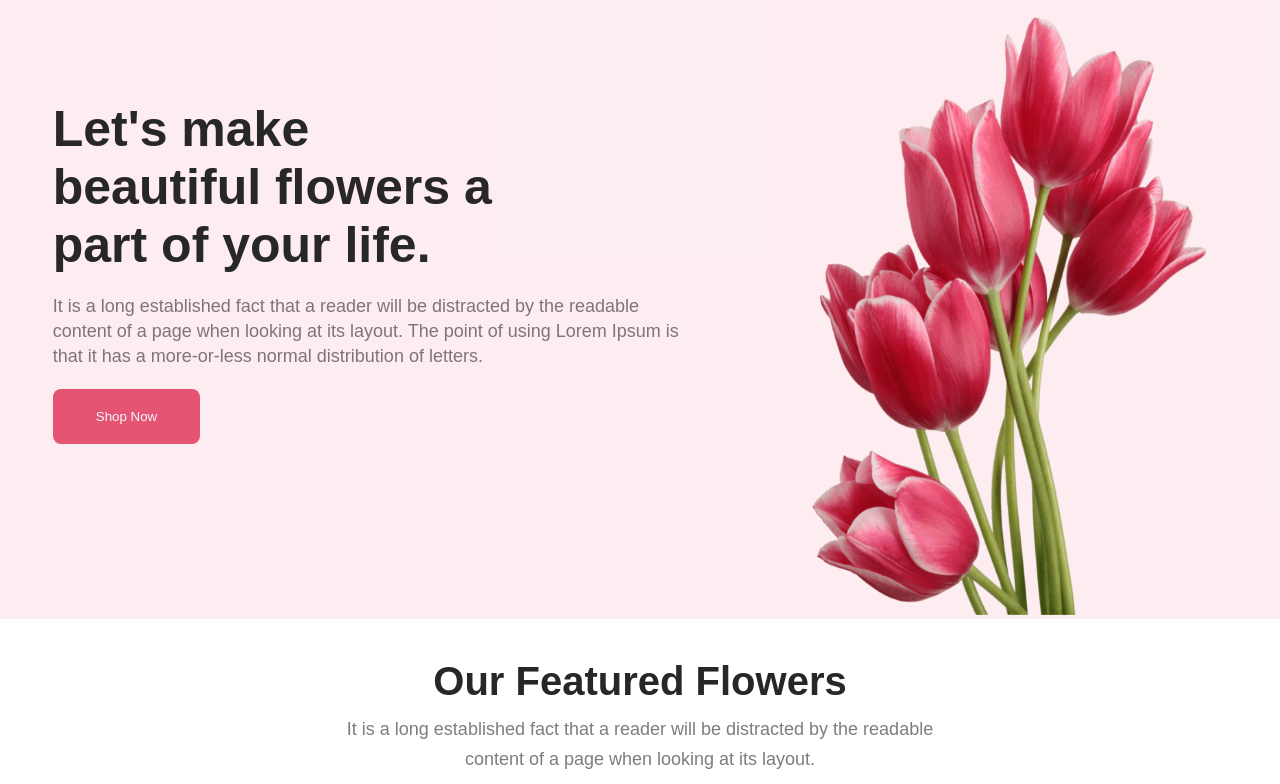
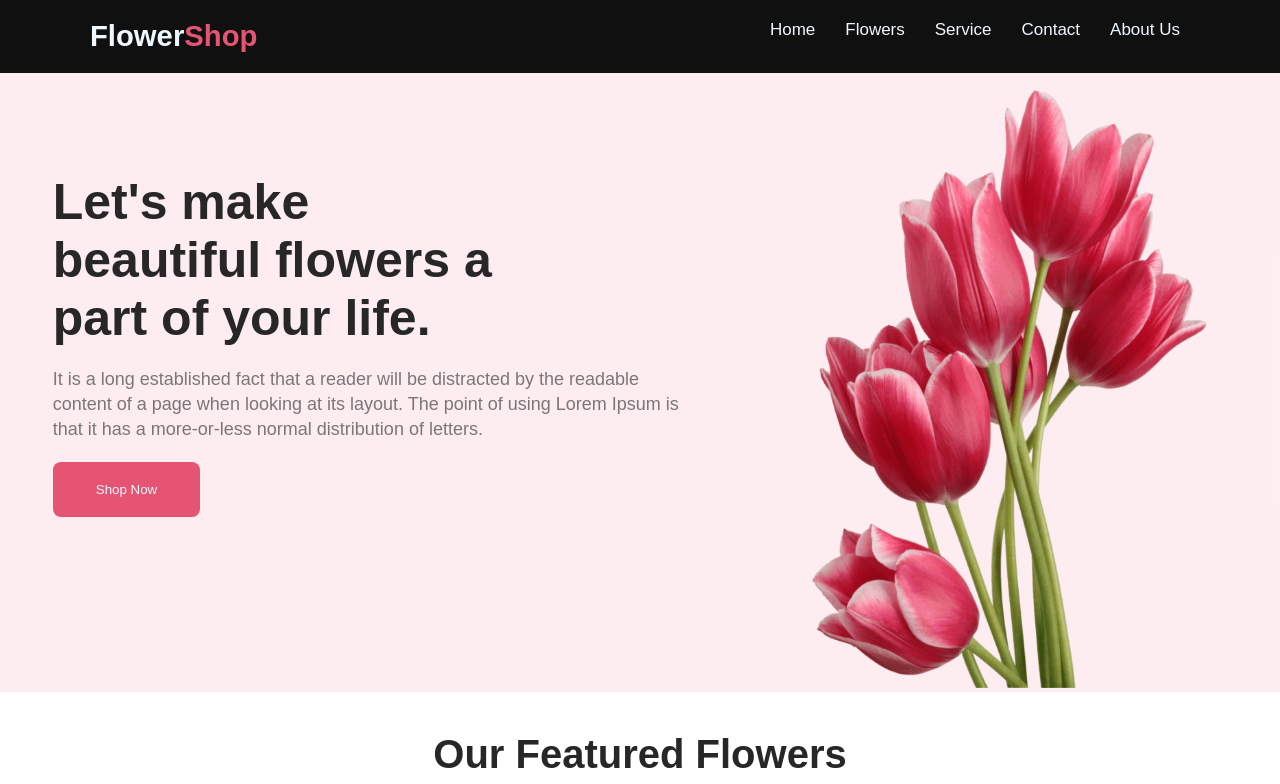
Before and after one commit to nhossainbappi/flower-shop, a plain HTML site: page index.html in a window 1280 px wide. Shown: the top 784 px of the page. Drawn offline with Linux system fonts and the light colour scheme.

Commit message:
nav added

```diff
--- a/index.html
+++ b/index.html
@@ -3,7 +3,7 @@
   <head>
     <meta charset="UTF-8" />
     <meta name="viewport" content="width=device-width, initial-scale=1.0" />
-    <title>FlowerShop</title>
+    <title>Flower Shop</title>
     <link rel="stylesheet" href="style.css" />
   </head>
   <link rel="preconnect" href="https://fonts.googleapis.com" />
@@ -13,6 +13,18 @@
     rel="stylesheet"
   />
   <body>
+    <nav class="nav">
+        <div class="logo">
+<h3>Flower<span class="loos">Shop</span></h3>
+        </div>
+        <div class="nav-bar">
+            <li>Home</li>
+            <li>Flowers</li>
+            <li>Service</li>
+            <li>Contact</li>
+            <li>About Us</li>
+        </div>
+    </nav>
     <!-- header section start-->
 
     <div class="header-part">
@@ -124,7 +136,7 @@
         <h1>Get The Latest Deals</h1>
         <p>$30 coupon for first shopping</p>
         <div class="input-part">
-          <input class="input" type="text" name="" id="" />
+          <input class="input" type="text" placeholder="Enter Your Email Here" name="" id="" />
           <button class="btn2">Subscribe</button>
         </div>
       </div>
--- a/style.css
+++ b/style.css
@@ -2,6 +2,43 @@
   margin: 0px;
   padding: 0px;
   font-family: sans-serif;
+}
+
+.nav{
+    display: flex;
+    justify-content: space-between;
+    background-color: #111010;
+
+    padding: 20px;
+}
+
+.logo{
+    color: aliceblue;
+    margin-left: 70px;
+    font-size: 25px;
+    font-weight: 700;
+}
+
+.loos{
+    color: #E55473;
+}
+
+.nav-bar{
+    display: flex;
+    margin-right: 70px;
+}
+.nav-bar li{
+    text-decoration: none;
+    list-style: none;
+    margin-left: 20px;
+    font-size: 17px;
+    font-weight: 400;
+    color: aliceblue;
+    margin-right: 10px;
+}
+.nav-bar li:hover{
+    color: #E55473;
+
 }
 
 .header-part {
@@ -328,12 +365,14 @@ margin-left: 50px;
 }
 .input{
     width: 500px;
-height: 34px;
+height: 24px;
 margin-top: 10px;
 border: 2px solid #E55473;
 
 border-radius: 5px;
 background: #FFF;
+padding: 10px;
+margin-left: 50px;
 }
 .latest{
     padding: 120px;
```
